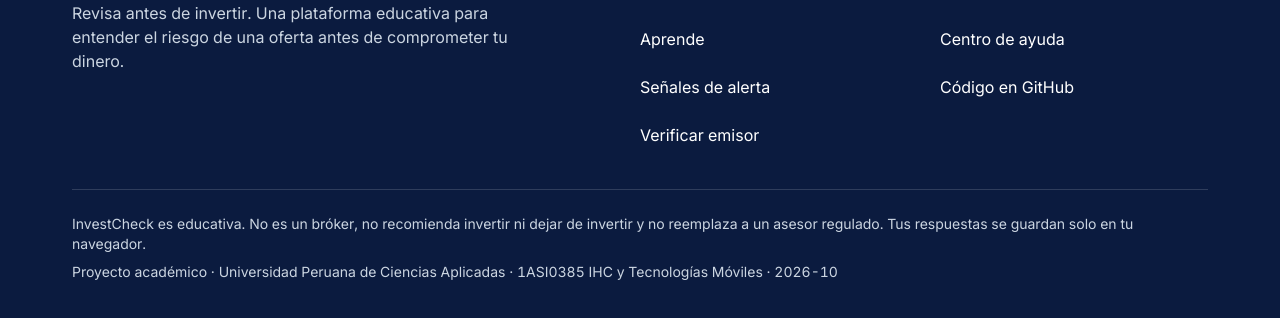
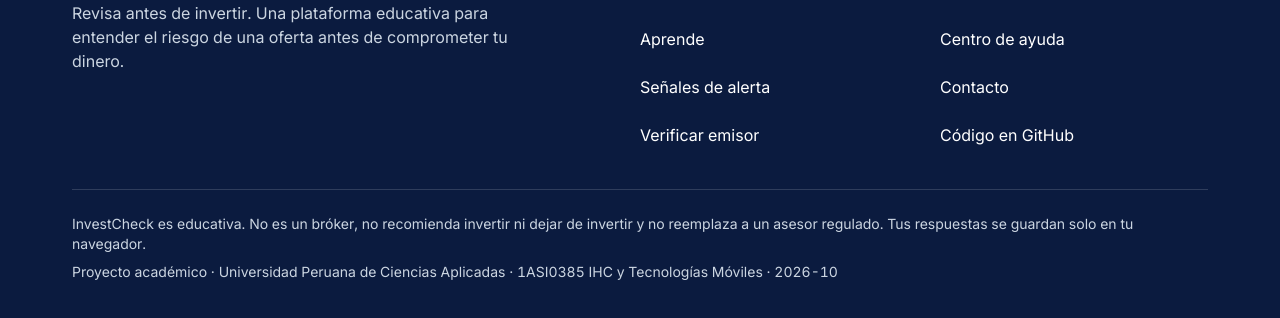
Before and after one commit to dylanbtn3110/Investcheck, a website with bundled scripts: page aprende.html in a window 1280 px wide. Shown: the part 3068-3386 px from the top of the page. Built offline with nearby package versions, Linux system fonts and the light colour scheme.

Commit message:
docs(tests): agregar feature files Gherkin y enlace de Contacto en el pie
Co-Authored-By: Claude Sonnet 5.5 <noreply@anthropic.com>
Claude-Session: https://claude.ai/code/session_01NfiV82CikXZyBgGherSxkt

```diff
--- a/aprende.html
+++ b/aprende.html
@@ -238,6 +238,7 @@
         <ul>
           <li><a href="nosotros.html">Nosotros</a></li>
           <li><a href="ayuda.html">Centro de ayuda</a></li>
+          <li><a href="ayuda.html#soporte">Contacto</a></li>
           <li><a href="https://github.com/dylanbtn3110/Investcheck" rel="noopener">Código en GitHub</a></li>
         </ul>
       </div>
--- a/assets/js/i18n.js
+++ b/assets/js/i18n.js
@@ -29,6 +29,7 @@
     'Plataforma': 'Platform',
     'Proyecto': 'Project',
     'Centro de ayuda': 'Help center',
+    'Contacto': 'Contact',
     'Código en GitHub': 'Code on GitHub',
     'Revisa antes de invertir. Una plataforma educativa para entender el riesgo de una oferta antes de comprometer tu dinero.': 'Check before you invest. An educational platform to understand the risk of an offer before you commit your money.',
     'InvestCheck es educativa. No es un bróker, no recomienda invertir ni dejar de invertir y no reemplaza a un asesor regulado. Tus respuestas se guardan solo en tu navegador.': 'InvestCheck is educational. It is not a broker, it does not recommend investing or not investing, and it does not replace a regulated advisor. Your answers are saved only in your browser.',
```
Also changed, not shown: ayuda.html (+1 -0 lines), evaluar.html (+1 -0 lines), index.html (+1 -0 lines), nosotros.html (+1 -0 lines), senales.html (+1 -0 lines), verificar.html (+1 -0 lines), 3 other files.
